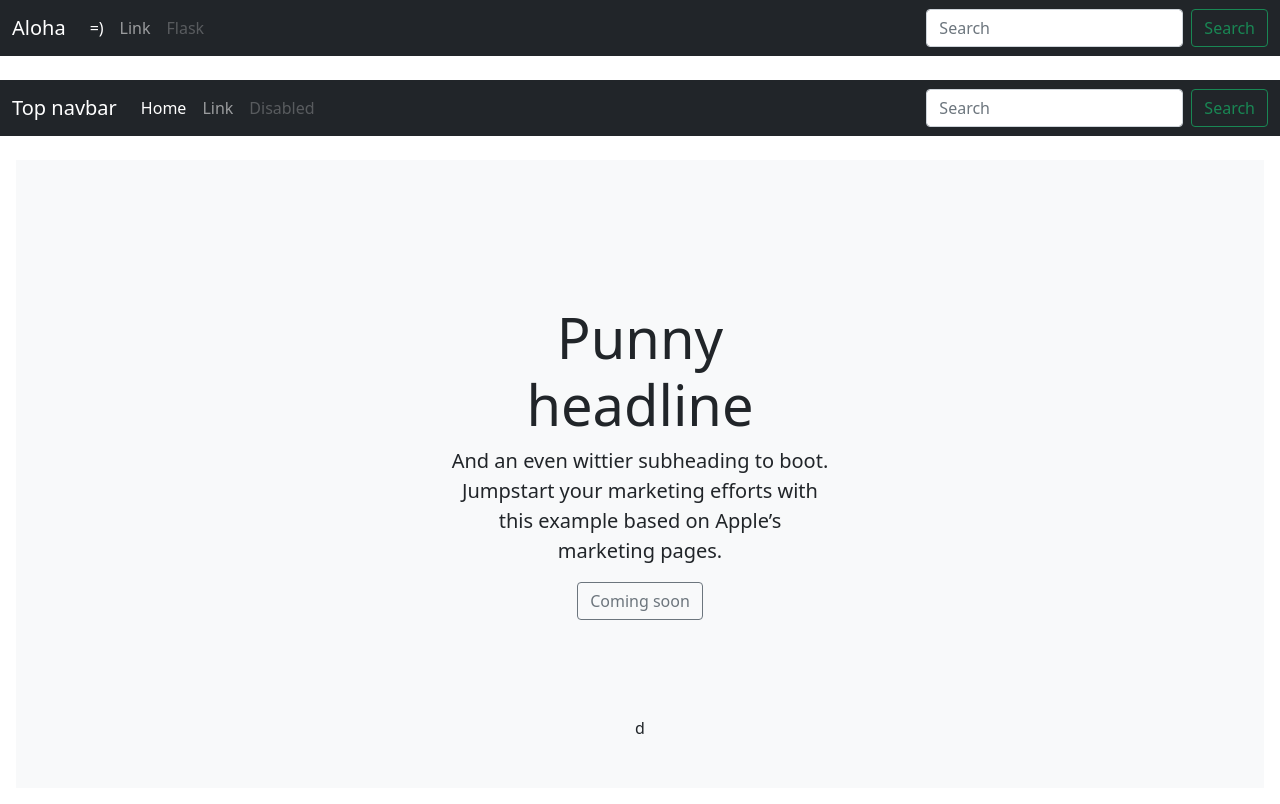
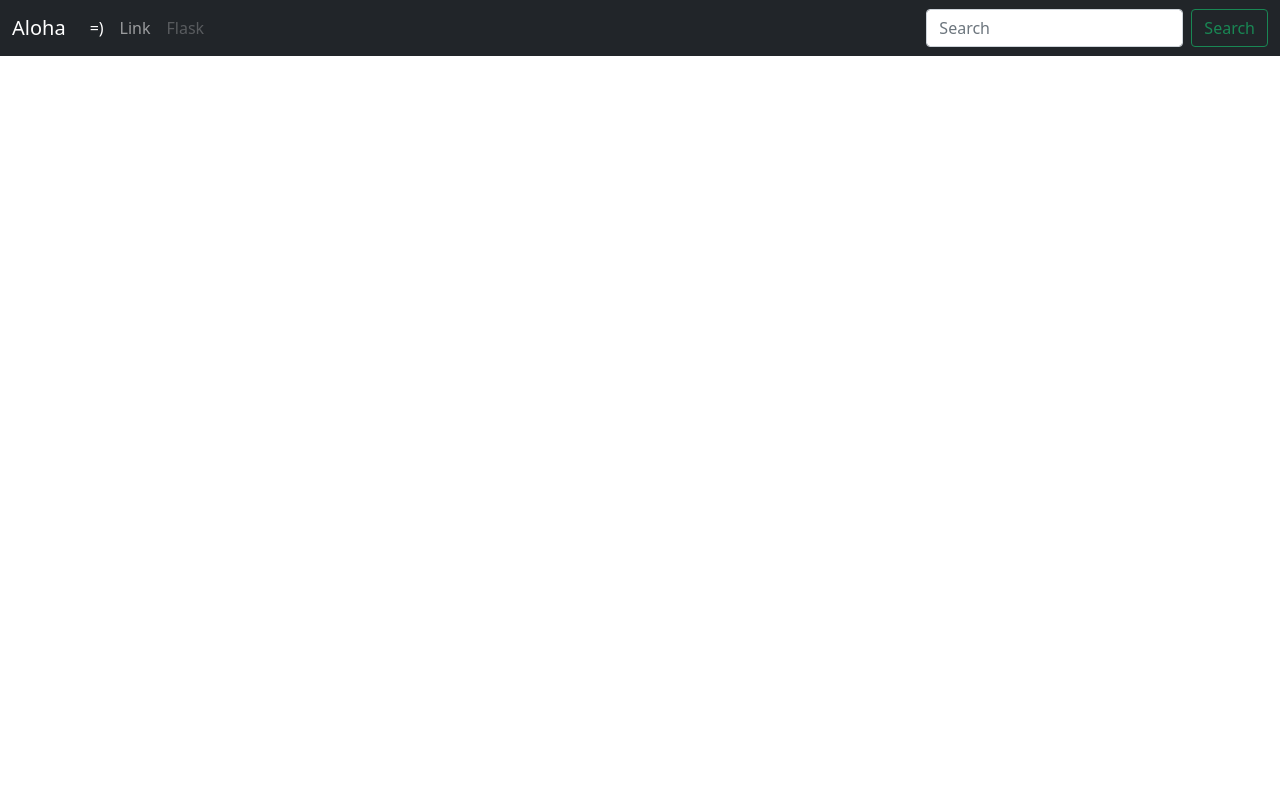
Before and after one commit to Sashamxz/flask_prog, a Flask app: template app/templates/index.html in a window 1280 px wide. After the commit the page ends 56 px from the top, so only its background shows below. Run offline with Flask 2, Linux system fonts and the light colour scheme; the template is opened without the code that fills it, so the values that code supplies are empty; parts of the project's set-up code (start-up, migrations or seed data) failed here and were passed over; some libraries are stand-ins or nearby versions.

Commit message:
need merge

```diff
--- a/app/__init__.py
+++ b/app/__init__.py
@@ -1,5 +1,5 @@
 from flask import Flask
-from flask_sqlalchemy import SQLAlchemy
+
 from flask_bootstrap import Bootstrap
 # from flask_migrate import Migrate, MigrateCommand
 # from flask_mail import Mail, Message
@@ -12,7 +12,7 @@ from config import Configuration
 app = Flask(__name__)
 app.config.from_object(Configuration)
 bootstrap = Bootstrap(app)
-db = SQLAlchemy(app)
+
 
 # mail = Mail(app)
 # migrate = Migrate(app, db)
--- a/app/templates/base.html
+++ b/app/templates/base.html
@@ -35,7 +35,7 @@
         </div>
       </nav>
       {% block body %}{% endblock %}
-
+<!--
       <div class="position-relative overflow-hidden p-3 p-md-5 m-md-3 text-center bg-light">
         <div class="col-md-5 p-lg-5 mx-auto my-5">
           <h1 class="display-4 fw-normal">Punny headline</h1>
@@ -44,7 +44,7 @@
         </div>d
         <div class="product-device shadow-sm d-none d-md-block"></div>
         <div class="product-device product-device-2 shadow-sm d-none d-md-block"></div>
-      </div>
+      </div> -->
 
     <!-- JavaScript Bundle with Popper -->
     <script src="https://cdn.jsdelivr.net/npm/bootstrap@5.0.1/dist/js/bootstrap.bundle.min.js" integrity="sha384-gtEjrD/SeCtmISkJkNUaaKMoLD0//ElJ19smozuHV6z3Iehds+3Ulb9Bn9Plx0x4" crossorigin="anonymous"></script>
--- a/app/templates/index.html
+++ b/app/templates/index.html
@@ -1,32 +1,17 @@
-<!doctype html>
 {% extends 'base.html' %}
 
-{% block body %}
+{% block content_title %}
+    Posts
+{% endblock %}
 
-<nav class="navbar navbar-expand-md navbar-dark bg-dark mb-4">
-  <div class="container-fluid">
-    <a class="navbar-brand" href="#">Top navbar</a>
-    <button class="navbar-toggler" type="button" data-bs-toggle="collapse" data-bs-target="#navbarCollapse" aria-controls="navbarCollapse" aria-expanded="false" aria-label="Toggle navigation">
-      <span class="navbar-toggler-icon"></span>
-    </button>
-    <div class="collapse navbar-collapse" id="navbarCollapse">
-      <ul class="navbar-nav me-auto mb-2 mb-md-0">
-        <li class="nav-item">
-          <a class="nav-link active" aria-current="page" href="#">Home</a>
-        </li>
-        <li class="nav-item">
-          <a class="nav-link" href="#">Link</a>
-        </li>
-        <li class="nav-item">
-          <a class="nav-link disabled" href="#" tabindex="-1" aria-disabled="true">Disabled</a>
-        </li>
-      </ul>
-      <form class="d-flex">
-        <input class="form-control me-2" type="search" placeholder="Search" aria-label="Search">
-        <button class="btn btn-outline-success" type="submit">Search</button>
-      </form>
-    </div>
-  </div>
-</nav>
+{% block content %}
+
+    {% for post in posts %}
+        <p>
+            {{ post.title }}
+        </p>
+
+
+    {% endfor %}
 
 {% endblock %}
--- a/models.py
+++ b/models.py
@@ -1,5 +1,5 @@
 from enum import unique
-from app import db
+from app.db import db
 from datetime import datetime
 import re
 
@@ -11,7 +11,7 @@ def slugyfy(stringg):
 
 
 class Post(db.Model):
-    __table_args__ = {'extend_existing': True}
+    # __table_args__ = {'extend_existing': True}
     id = db.Column(db.Integer, primary_key=True)
     title = db.Column(db.String(140))
     slug = db.Column(db.String(140), unique=True)
```
Also changed, not shown: app/db.py (added, +9 -0 lines), app/views.py (+10 -2 lines).
